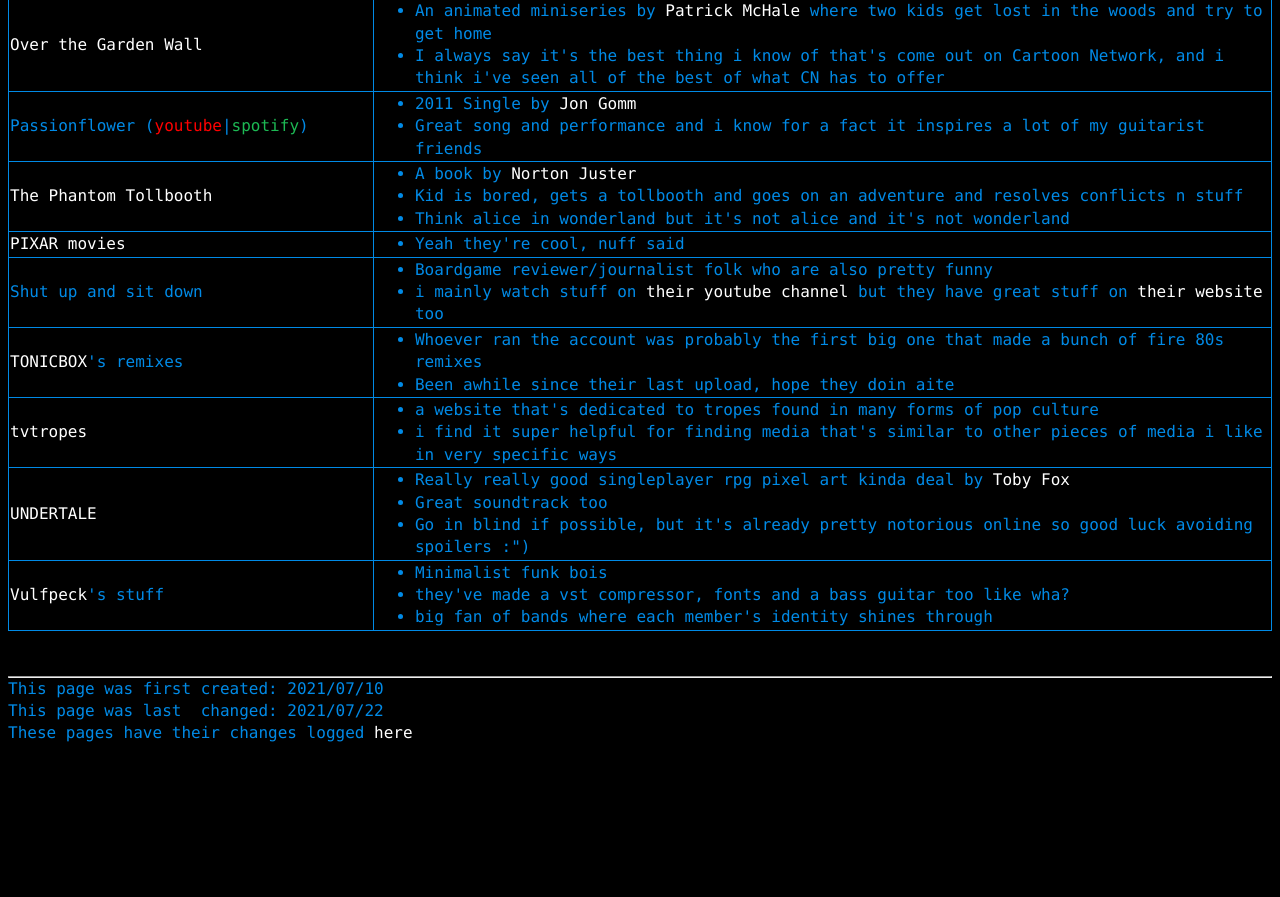
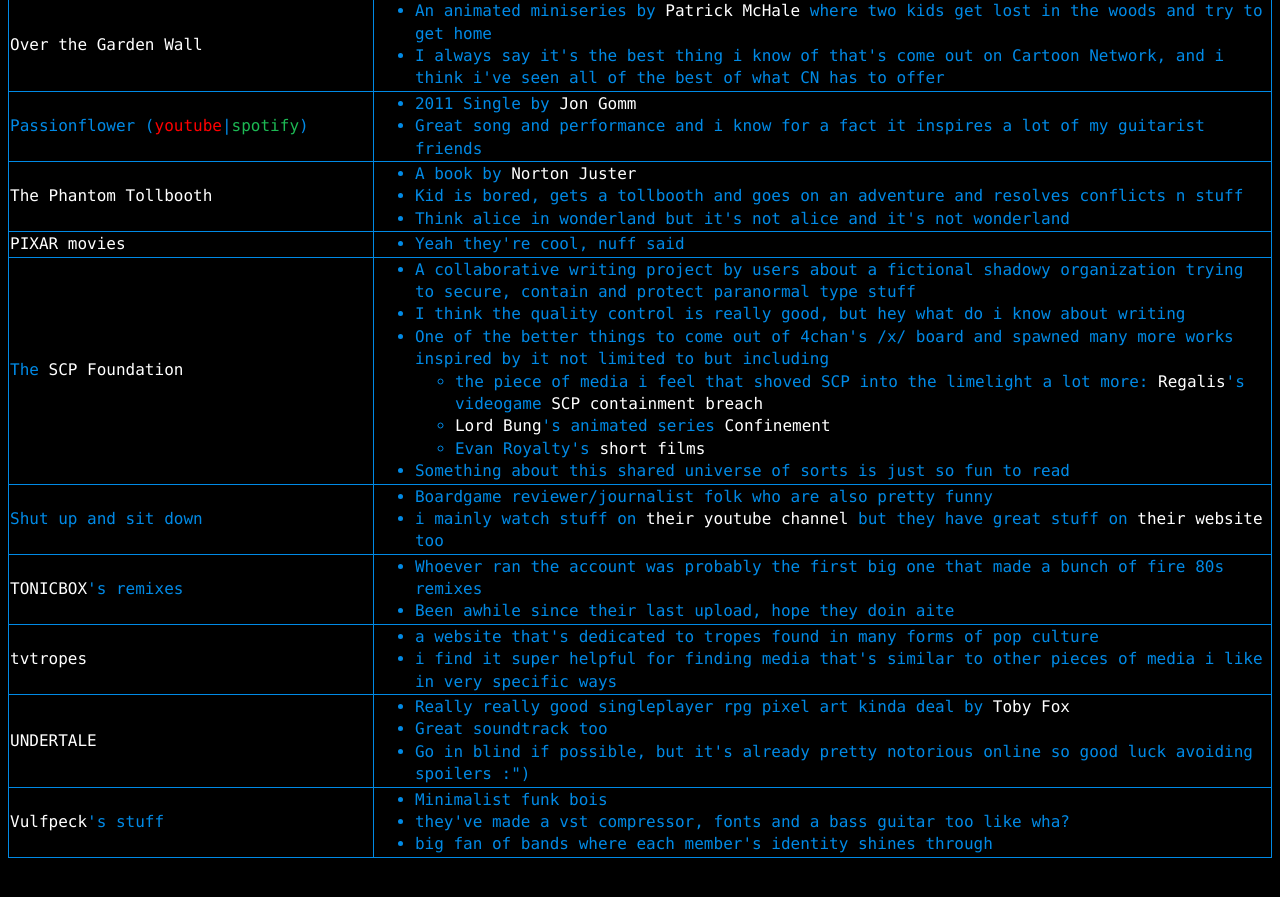
Before and after one commit to a-erfan-aa/a-erfan-aa.github.io, a Jekyll site: the page built from things-i-like.html, in a window 1280 px wide and 900 px high, scrolled down 4360 px. Shown: the top 897 px of the window. Built offline with Jekyll 4.4.1, drawn with Linux system fonts in a browser that asks for light colours; before the commit the page ends 5105 px from its top, so only the background shows below that.

Commit message:
add scp foundation to things-i-like.html

```diff
--- a/things-i-like.html
+++ b/things-i-like.html
@@ -435,6 +435,22 @@
 				</ul>
 			</td>
 		</tr>
+		<tr class="website">
+			<td>The <a href="https://scp-wiki.wikidot.com/">SCP Foundation</a></td>
+			<td>
+				<ul>
+					<li>A collaborative writing project by users about a fictional shadowy organization trying to secure, contain and protect paranormal type stuff</li>
+					<li>I think the quality control is really good, but hey what do i know about writing</li>
+					<li>One of the better things to come out of 4chan's /x/ board and spawned many more works inspired by it not limited to but including</li>
+						<ul>
+							<li>the piece of media i feel that shoved SCP into the limelight a lot more: <a href="https://twitter.com/undertowgames">Regalis</a>'s videogame <a href="https://www.scpcbgame.com/">SCP containment breach</a></li>
+							<li><a href="https://twitter.com/Lord_Bung">Lord Bung</a>'s animated series <a href="https://www.youtube.com/playlist?list=PLEXIiC3q94eO992TlwBD98Zast0gret1r">Confinement</a></li>
+							<li>Evan Royalty's <a href="https://www.youtube.com/c/EvanRoyalty/featured">short films</a></li>
+						</ul>
+					<li>Something about this shared universe of sorts is just so fun to read</li>
+				</ul>
+			</td>
+		</tr>
 		<tr class="boardgame youtube website">
 			<td>Shut up and sit down</td>
 			<td>
```
